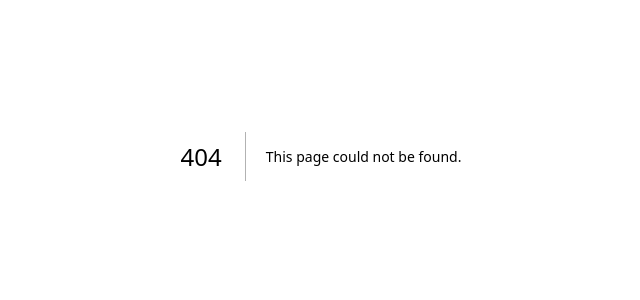
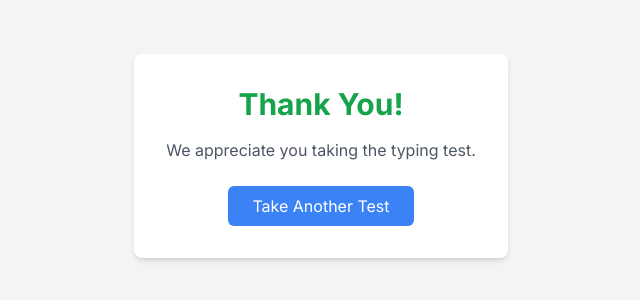
Before and after one commit to Rahulb2668/typingtest, a Next.js app: page /thankyou in a window 1280 px wide. Before the commit this address had no page. Shown: the part 244-544 px from the top of the page, without its empty margins (319-959 px from the left). Built offline with nearby package versions, Linux system fonts and the light colour scheme.

Commit message:
Added thank you page

```diff
--- a/app/api/testresult/route.ts
+++ b/app/api/testresult/route.ts
@@ -13,11 +13,12 @@ export async function POST(request: Request) {
       );
     }
 
-    await writeClient.create({
-      _type: "testtesult",
+    const res = await writeClient.create({
+      _type: "testResult",
       ...result,
     });
 
+    console.log(res);
     return NextResponse.json({ success: true });
   } catch (error) {
     console.error("Error updating test:", error);
--- a/app/test/page.tsx
+++ b/app/test/page.tsx
@@ -33,13 +33,13 @@ const Page = async ({ searchParams }: props) => {
       notFound();
     }
 
-    if (test.isUsed) {
-      return (
-        <div className="text-center text-red-500 mt-10 text-xl">
-          This test link has already been used.
-        </div>
-      );
-    }
+    // if (test.isUsed) {
+    //   return (
+    //     <div className="text-center text-red-500 mt-10 text-xl">
+    //       This test link has already been used.
+    //     </div>
+    //   );
+    // }
 
     return <TestInterface test={test} />;
   } catch (error) {
--- /dev/null
+++ b/app/thankyou/page.tsx
@@ -0,0 +1,20 @@
+import Link from "next/link";
+
+export default function ThankYou() {
+  return (
+    <div className="min-h-screen flex flex-col items-center justify-center bg-gray-100">
+      <div className="text-center p-8 bg-white rounded-lg shadow-md">
+        <h1 className="text-3xl font-bold text-green-600 mb-4">Thank You!</h1>
+        <p className="text-gray-600 mb-6">
+          We appreciate you taking the typing test.
+        </p>
+        <Link
+          href="/"
+          className="inline-block bg-blue-500 text-white px-6 py-2 rounded-md hover:bg-blue-600 transition-colors"
+        >
+          Take Another Test
+        </Link>
+      </div>
+    </div>
+  );
+}
--- a/components/TestInterface.tsx
+++ b/components/TestInterface.tsx
@@ -2,6 +2,7 @@
 
 import React, { useState, useEffect, useRef } from "react";
 
+import { redirect } from "next/navigation";
 interface TestInterfaceProps {
   _id: string;
   linkId: string;
@@ -50,7 +51,7 @@ const TestInterface = ({ test }: { test: TestInterfaceProps }) => {
   const [isLoading, setIsLoading] = useState(false);
   const [generatedParagraph, setGeneratedParagraph] = useState("");
   const [userInput, setUserInput] = useState("");
-  const [timeLimit] = useState(60); // Timer limit (in seconds)
+  const [timeLimit] = useState(10); // Timer limit (in seconds)
   const [timeRemaining, setTimeRemaining] = useState(timeLimit); // Time remaining in countdown (state-based)
 
   const timerRef = useRef<NodeJS.Timeout | null>(null); // Timer interval reference
@@ -165,6 +166,7 @@ const TestInterface = ({ test }: { test: TestInterfaceProps }) => {
         throw new Error("Failed to update test");
       }
       alert(`Test Completed! WPM: ${wpm}, Accuracy: ${accuracy}%`);
+      redirect("/thankyou");
     } catch (error) {
       console.error("Error saving result:", error);
     }
```
